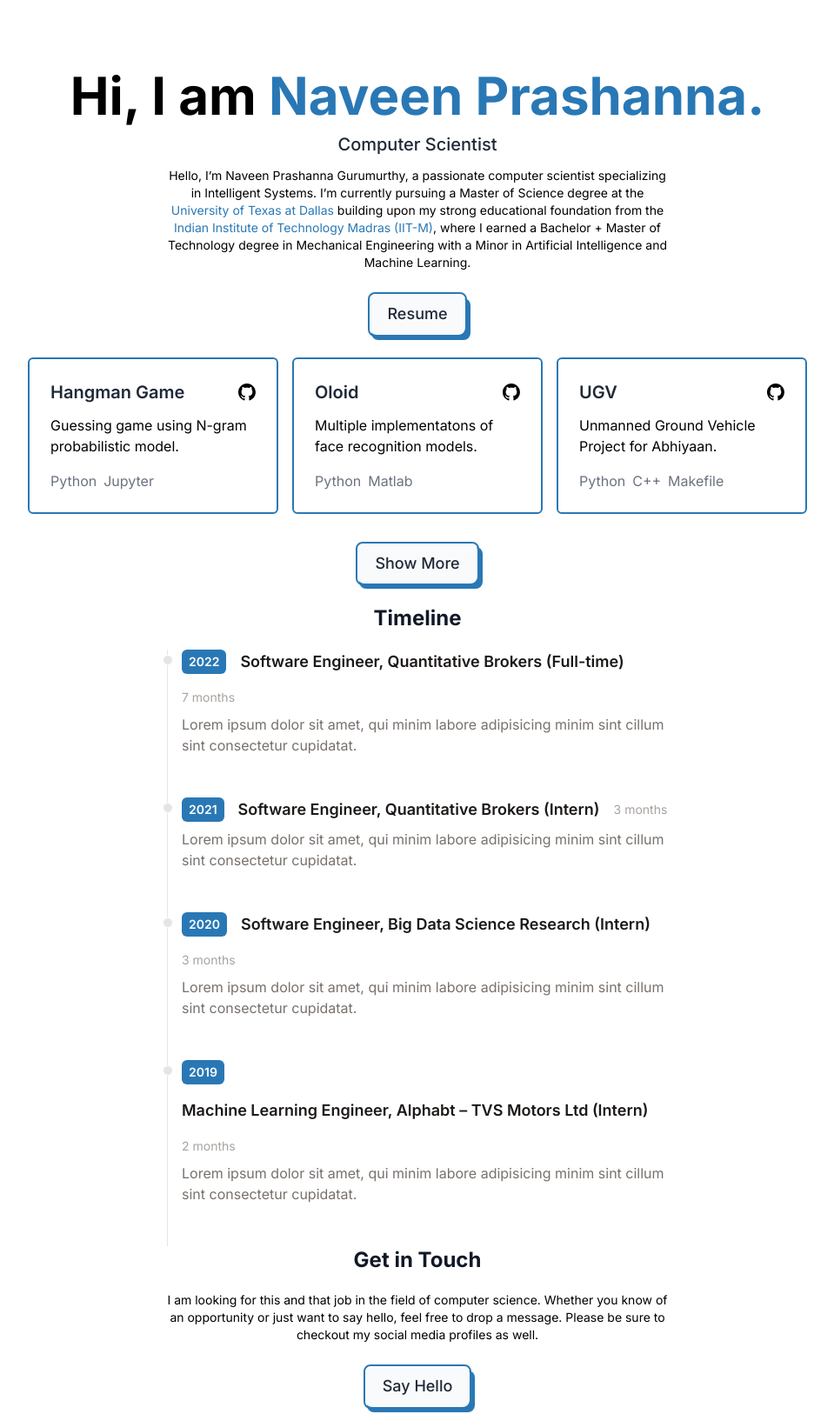
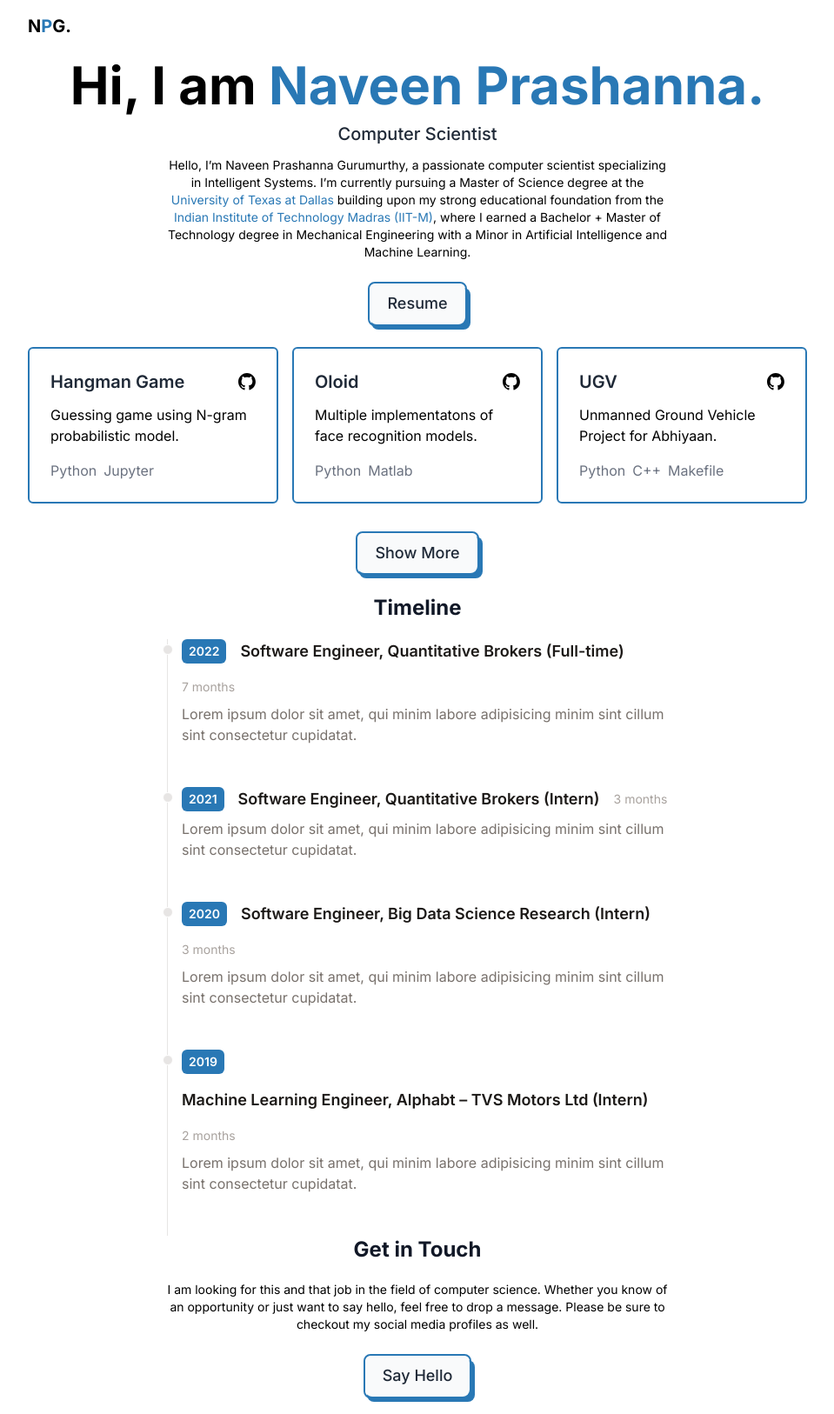
Before and after one commit to qberg/portfolios, a React (Vite) app in the folder minimal-portfolio/: page / in a window 1280 px wide. Shown: the whole page at 87% size, without its empty margins (160-1119 px from the left). Built offline with nearby package versions, Linux system fonts and the light colour scheme.

Commit message:
added navbar

```diff
--- a/minimal-portfolio/src/App.jsx
+++ b/minimal-portfolio/src/App.jsx
@@ -4,11 +4,13 @@ import Timeline from "./components/Timeline";
 import Contact from "./components/Contact";
 import Footer from "./components/Footer";
 import Projects from "./components/Projects";
+import Header from "./components/Header";
 
 function App() {
   return (
     <div className="bg-white min-h-screen font-inter">
       <div className="max-w-4xl w-11/12 mx-auto gap-y-4">
+        <Header />
         <Intro />
         <Projects />
         <Timeline />
--- a/minimal-portfolio/src/components/Contact.jsx
+++ b/minimal-portfolio/src/components/Contact.jsx
@@ -4,7 +4,7 @@ import Button from "./ui/Button";
 
 const Contact = () => {
   return (
-    <div>
+    <section id="contact">
       <Title>Get in Touch</Title>
       <div className="flex flex-col items-center justify-center text-center">
         <p className="text-sm max-w-xl mb-6">
@@ -17,7 +17,7 @@ const Contact = () => {
           <Button href="#" text="Say Hello" />
         </div>
       </div>
-    </div>
+    </section>
   );
 };
 
--- /dev/null
+++ b/minimal-portfolio/src/components/Header.jsx
@@ -0,0 +1,15 @@
+import React from "react";
+
+const Header = () => {
+  return (
+    <header className="sticky top-4 z-[20] mx-auto w-full items-center justify-between">
+      <a href="/">
+        <h1 className="font-bold text-xl">
+          N<span className="text-the-blue">P</span>G.
+        </h1>
+      </a>
+    </header>
+  );
+};
+
+export default Header;
--- a/minimal-portfolio/src/components/Intro.jsx
+++ b/minimal-portfolio/src/components/Intro.jsx
@@ -6,7 +6,8 @@ import Button from "./ui/Button";
 const Intro = () => {
   const { name, role, description, resume, social } = about;
   return (
-    <div className="flex items-center justify-center flex-col text-center pt-20 pb-6">
+    <section id="intro">
+      <div className="flex items-center justify-center flex-col text-center pt-10 pb-6">
         <h1 className="text-4xl md:text-6xl mb-1 md:mb-3 font-bold">
           Hi, I am <span className="text-the-blue">{name}.</span>
         </h1>
@@ -14,9 +15,9 @@ const Intro = () => {
           {role}
         </p>
         <p className="text-sm max-w-xl mb-6">
-        Hello, I’m Naveen Prashanna Gurumurthy, a passionate computer scientist
-        specializing in Intelligent Systems. I’m currently pursuing a Master of
-        Science degree at the{" "}
+          Hello, I’m Naveen Prashanna Gurumurthy, a passionate computer
+          scientist specializing in Intelligent Systems. I’m currently pursuing
+          a Master of Science degree at the{" "}
           <a
             href="https://www.utdallas.edu/"
             target="_blank"
@@ -34,14 +35,15 @@ const Intro = () => {
           >
             Indian Institute of Technology Madras (IIT-M)
           </a>
-        , where I earned a Bachelor + Master of Technology degree in Mechanical
-        Engineering with a Minor in Artificial Intelligence and Machine
-        Learning.
+          , where I earned a Bachelor + Master of Technology degree in
+          Mechanical Engineering with a Minor in Artificial Intelligence and
+          Machine Learning.
         </p>
         <div className="flex flex-row">
           <Button href={resume} text="Resume" />
         </div>
       </div>
+    </section>
   );
 };
 
--- a/minimal-portfolio/src/components/Timeline.jsx
+++ b/minimal-portfolio/src/components/Timeline.jsx
@@ -5,6 +5,7 @@ import Title from "./Title";
 
 function Timeline() {
   return (
+    <section id="timeline">
       <div className="flex flex-col md:flex-row justify-center pt-4 items-center">
         <div className="max-w-xl md:w-9/12">
           <Title>Timeline</Title>
@@ -18,6 +19,7 @@ function Timeline() {
           ))}
         </div>
       </div>
+    </section>
   );
 }
 
```
Lines whose indentation alone changed are shown as unchanged.
